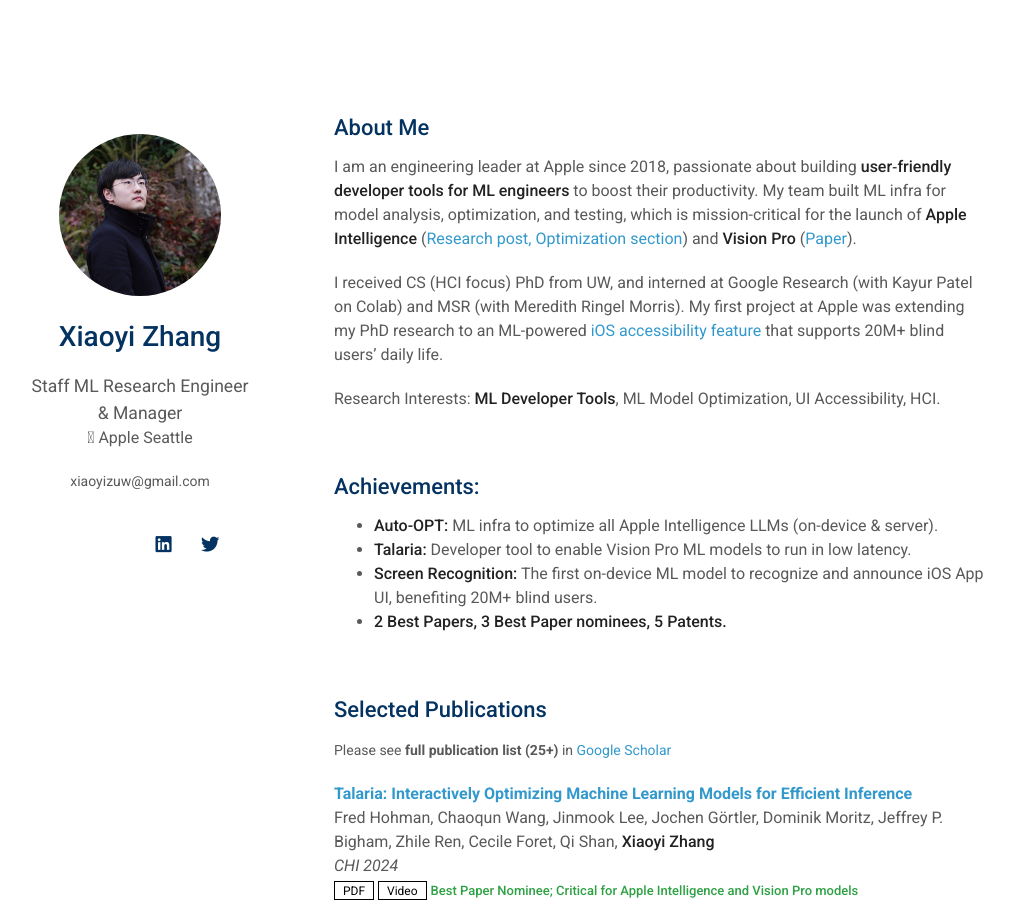
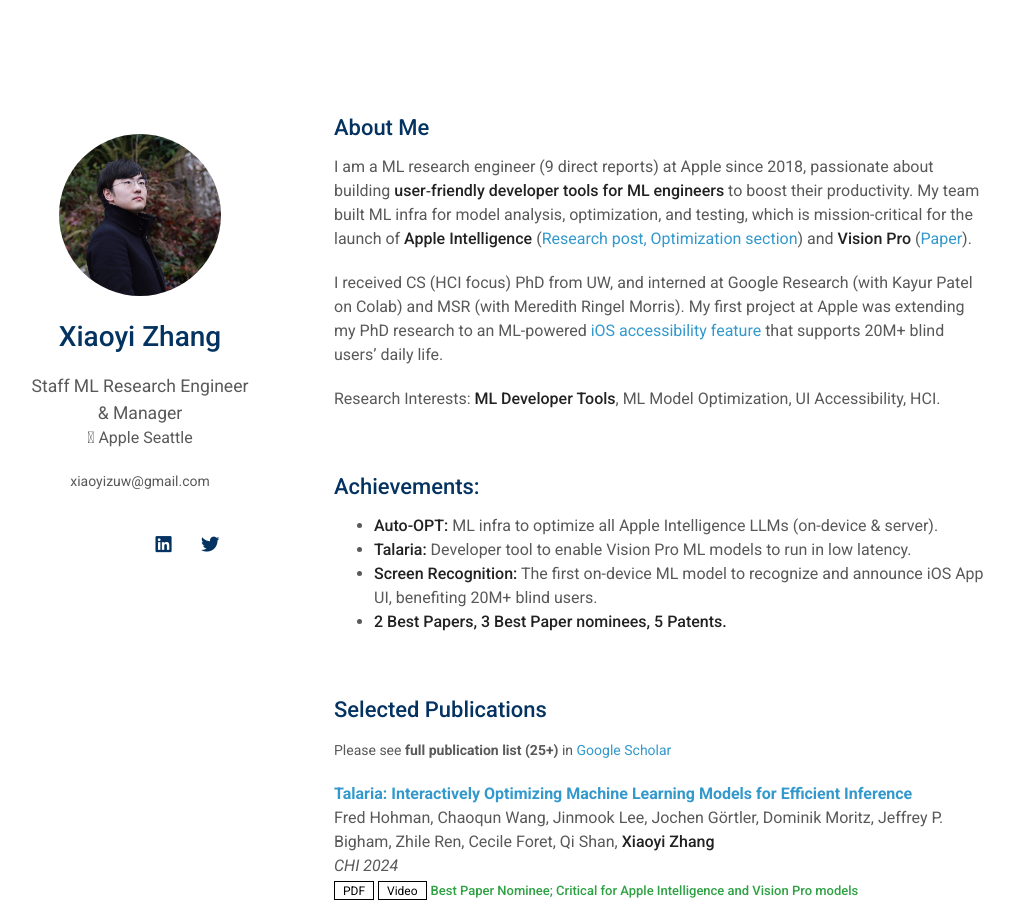
Before and after one commit to xiaoyizuw/personal-site, a Jekyll site: the page built from index.md, in a window 1280 px wide and 900 px high. Shown: the whole window, without its empty margins (136-1150 px from the left). Built offline with Jekyll 4.4.1, drawn with Linux system fonts in a browser that asks for light colours; nearby versions of some CDN libraries; a style sheet for code colours, icons or effects is not loaded; our own code applies the rules of GitHub Pages for plain Markdown files.

Commit message:
Update index.md

```diff
--- a/index.md
+++ b/index.md
@@ -4,7 +4,7 @@ layout: homepage
 
 ## About Me
 
-I am an engineering leader at Apple since 2018, passionate about building **user‐friendly developer tools for ML engineers** to boost their productivity. My team built ML infra for model analysis, optimization, and testing, which is mission-critical for the launch of **Apple Intelligence** ([Research post, Optimization section](https://machinelearning.apple.com/research/introducing-apple-foundation-models)) and **Vision Pro** ([Paper](https://machinelearning.apple.com/research/talaria)).
+I am a ML research engineer (9 direct reports) at Apple since 2018, passionate about building **user‐friendly developer tools for ML engineers** to boost their productivity. My team built ML infra for model analysis, optimization, and testing, which is mission-critical for the launch of **Apple Intelligence** ([Research post, Optimization section](https://machinelearning.apple.com/research/introducing-apple-foundation-models)) and **Vision Pro** ([Paper](https://machinelearning.apple.com/research/talaria)).
 
 I received CS (HCI focus) PhD from UW, and interned at Google Research (with Kayur Patel on Colab) and MSR (with Meredith Ringel Morris). My first project at Apple was extending my PhD research to an ML-powered [iOS accessibility feature](https://techcrunch.com/2020/12/03/iphones-can-now-automatically-recognize-and-label-buttons-and-ui-features-for-blind-users/) that supports 20M+ blind users' daily life.
 
```
